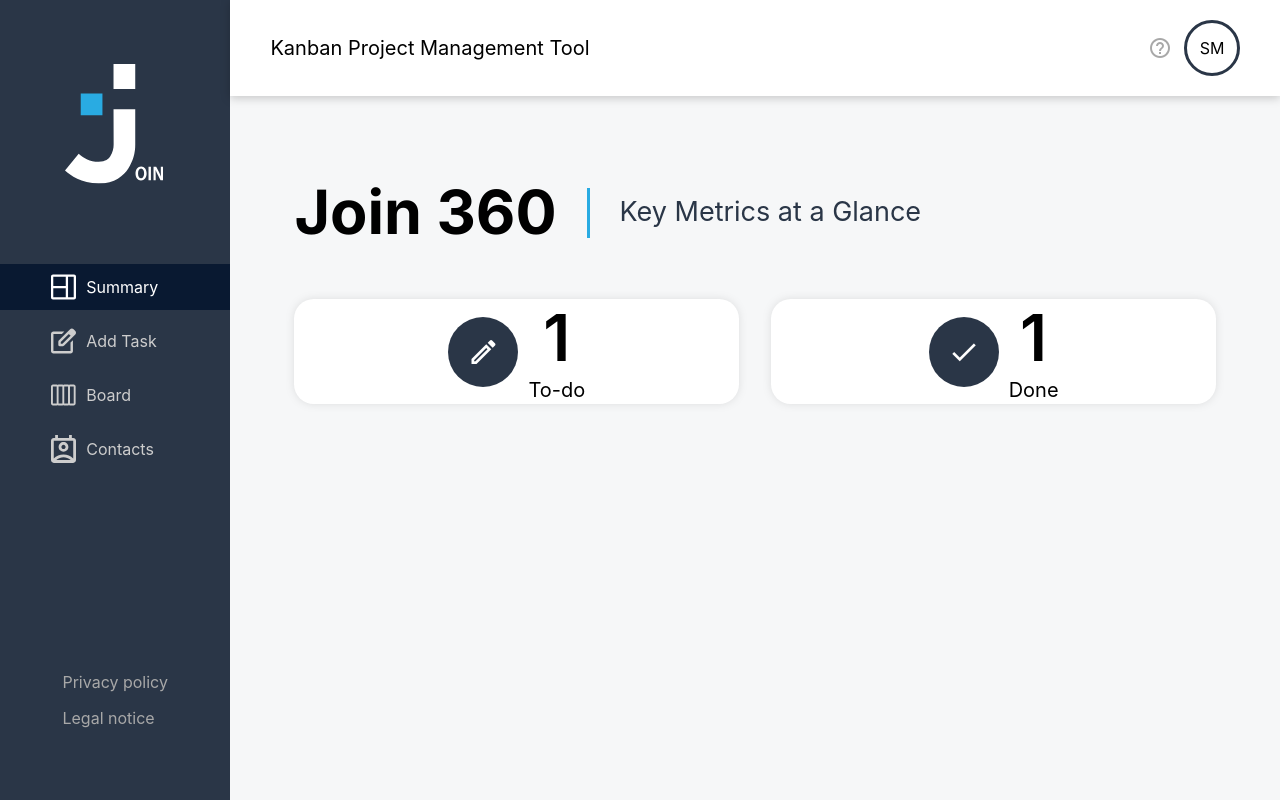
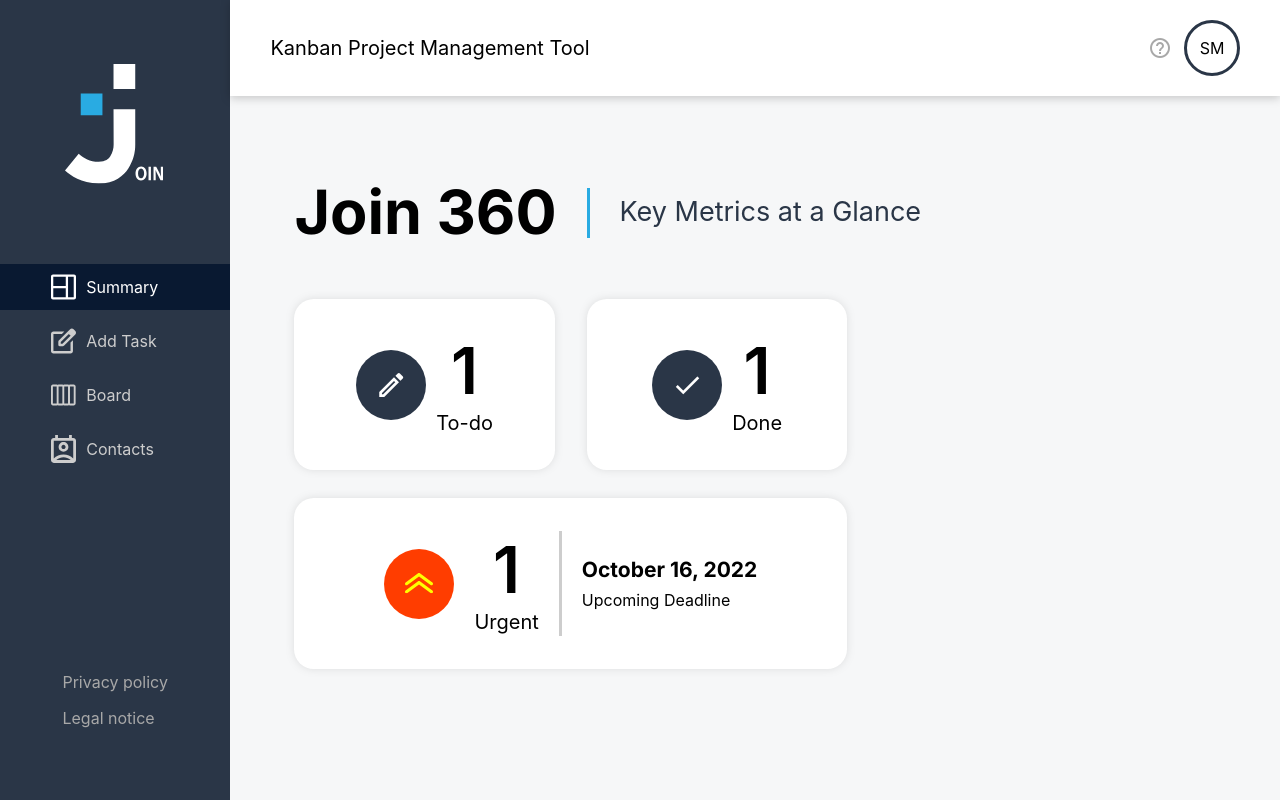
Before and after one commit to NadineJuliana/Join-Project, an Angular app: page /summary in a window 1280 px wide. Built offline with nearby package versions, Linux system fonts and the light colour scheme; no server answers; a web font is replaced by a local one.

Commit message:
Enhance summary page layout with new urgent deadline section and improved card styles

```diff
--- a/src/app/features/summary/page/summary-page/summary-page.component.html
+++ b/src/app/features/summary/page/summary-page/summary-page.component.html
@@ -11,18 +11,33 @@
             <div class="summary__card">
                 <span class="material-icons">edit</span>
                 <div class="summary__info">
-                    <p>1</p>
+                    <p class="number">1</p>
                     <h5>To-do</h5>
                 </div>
             </div>
             <div class="summary__card">
                 <span class="material-icons">check</span>
                 <div class="summary__info">
-                    <p>1</p>
+                    <p class="number">1</p>
                     <h5>Done</h5>
                 </div>
             </div>
-
+            <div class="summary__deadline-container summary__card">
+                <div class="summary__urgent">
+                    <span><img src="urgent_icon.svg" alt=""></span>
+                    <div class="summary__info">
+                        <p class="number">1</p>
+                        <h5>Urgent</h5>
+                    </div>
+                </div>
+                <div class="summary__separator"></div>
+                <div class="summary__deadline">
+                    <div class="summary__deadline-info">
+                        <h6>October 16, 2022</h6>
+                        <p>Upcoming Deadline</p>
+                    </div>
+                </div>
+            </div>
         </div>
     </div>
 </section>
--- a/src/app/features/summary/page/summary-page/summary-page.component.scss
+++ b/src/app/features/summary/page/summary-page/summary-page.component.scss
@@ -40,19 +40,19 @@
   display: grid;
   grid-template-columns: 1fr 1fr;
   grid-template-rows: 1fr 1fr 1fr;
-  width: 100%;
+  width: 60%;
   row-gap: 28px;
   column-gap: 32px;
   &__info {
     display: flex;
     flex-direction: column;
     align-items: center;
-    p {
+    .number {
       font-size: clamp(47px, 5vw, 64px);
       font-weight: 600;
     }
   }
-  &__card{
+  &__card {
     display: flex;
     justify-content: center;
     align-items: center;
@@ -60,7 +60,8 @@
     gap: 10px;
     border-radius: 20px;
     filter: drop-shadow(0px 0px 4px rgba(0, 0, 0, 0.1));
-    span{
+    padding: clamp(20px, calc(20px + (100vw - 768px)), 33px) 0px;
+    span {
       background: var(--primary);
       font-size: 32px;
       color: white;
@@ -72,4 +73,35 @@
       align-items: center;
     }
   }
+  &__deadline-container {
+    grid-column: 1/3;
+    display: flex;
+    gap: 20px;
   }
+  &__urgent {
+    display: flex;
+    align-items: center;
+    justify-content: center;
+    gap: 20px;
+    span {
+      background: var(--urgent);
+      img {
+        filter: brightness(100);
+        width: 40%;
+      }
+    }
+  }
+  &__separator {
+    background-color: var(--lightgray);
+    width: 3px;
+    height: 100%;
+  }
+  &__deadline {
+    display: flex;
+  }
+  &__deadline-info {
+    display: flex;
+    flex-direction: column;
+    row-gap: 8px;
+  }
+}
```
Lines whose indentation alone changed are shown as unchanged.
